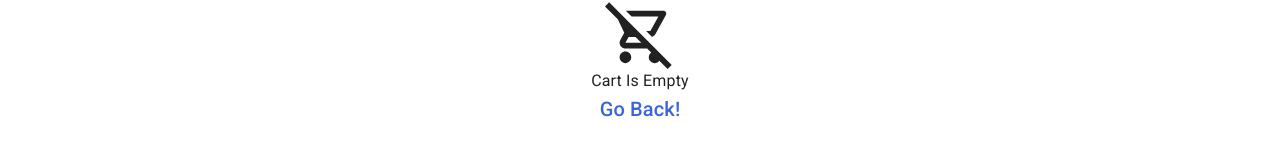
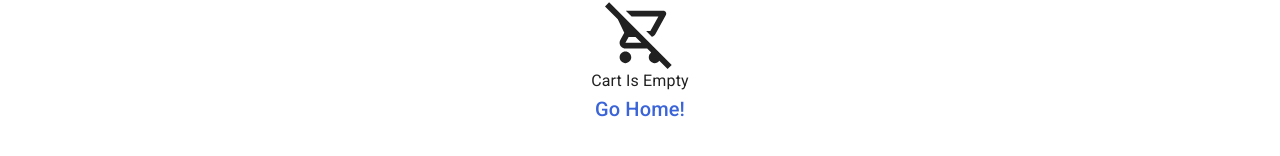
Before and after one commit to juandevsigner/NextShop, a Next.js app: page /cart/empty in a window 1280 px wide. Shown: the part 318-474 px from the top of the page. Built offline with nearby package versions, Linux system fonts and the light colour scheme.

Commit message:
feat: show and hidden cart

```diff
--- a/context/cart/CartContext.tsx
+++ b/context/cart/CartContext.tsx
@@ -2,6 +2,7 @@ import { createContext } from "react";
 import { ICartProduct } from "../../interfaces/cart";
 
 interface ContextProps {
+  isLoaded: boolean;
   cart: ICartProduct[];
   numberOfItems: number;
   subTotal: number;
--- a/context/cart/CartProvider.tsx
+++ b/context/cart/CartProvider.tsx
@@ -4,6 +4,7 @@ import Cookie from "js-cookie";
 import { CartContext, cartReducer } from "./";
 
 export interface CartState {
+  isLoaded: boolean;
   cart: ICartProduct[];
   numberOfItems: number;
   subTotal: number;
@@ -12,6 +13,7 @@ export interface CartState {
 }
 
 const CART_INITIAL_STATE: CartState = {
+  isLoaded: false,
   cart: [],
   numberOfItems: 0,
   subTotal: 0,
--- a/context/cart/cartReducer.ts
+++ b/context/cart/cartReducer.ts
@@ -24,6 +24,7 @@ export const cartReducer = (state: CartState, action: CartActionType) => {
     case "[Cart] - LoadCart from cookies | storage":
       return {
         ...state,
+        isLoaded: true,
         cart: [...action.payload],
       };
     case "[Cart] - Update products in cart":
--- a/pages/cart/empty.tsx
+++ b/pages/cart/empty.tsx
@@ -17,9 +17,9 @@ const EmptyPage = () => {
         <RemoveShoppingCartOutlined sx={{ fontSize: 70 }} />
         <Box display="flex" flexDirection="column" alignItems="center">
           <Typography>Cart Is Empty</Typography>
-          <NextLink href="/cart" legacyBehavior passHref>
+          <NextLink href="/" legacyBehavior passHref>
             <Link typography="h6" color="secondary">
-              Go Back!
+              Go Home!
             </Link>
           </NextLink>
         </Box>
```
Also changed, not shown: pages/cart/index.tsx (+16 -1 lines).
